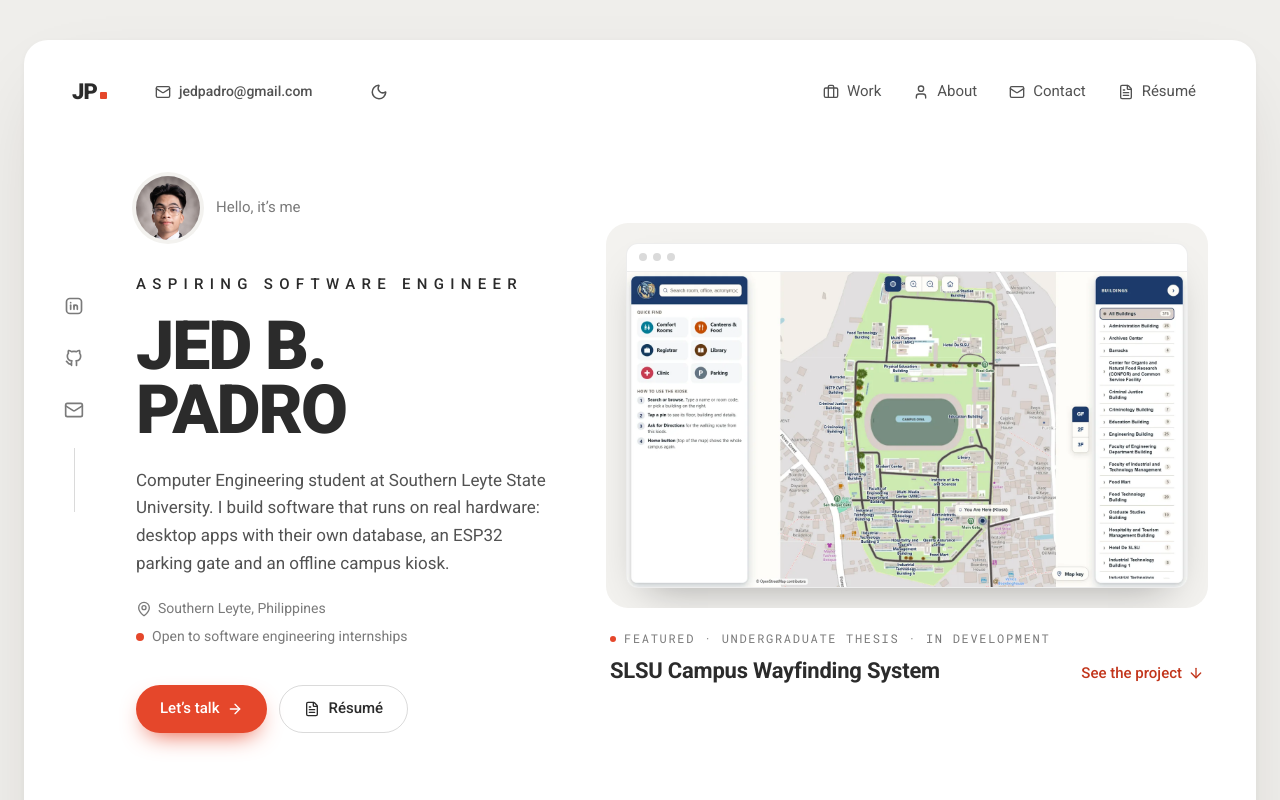
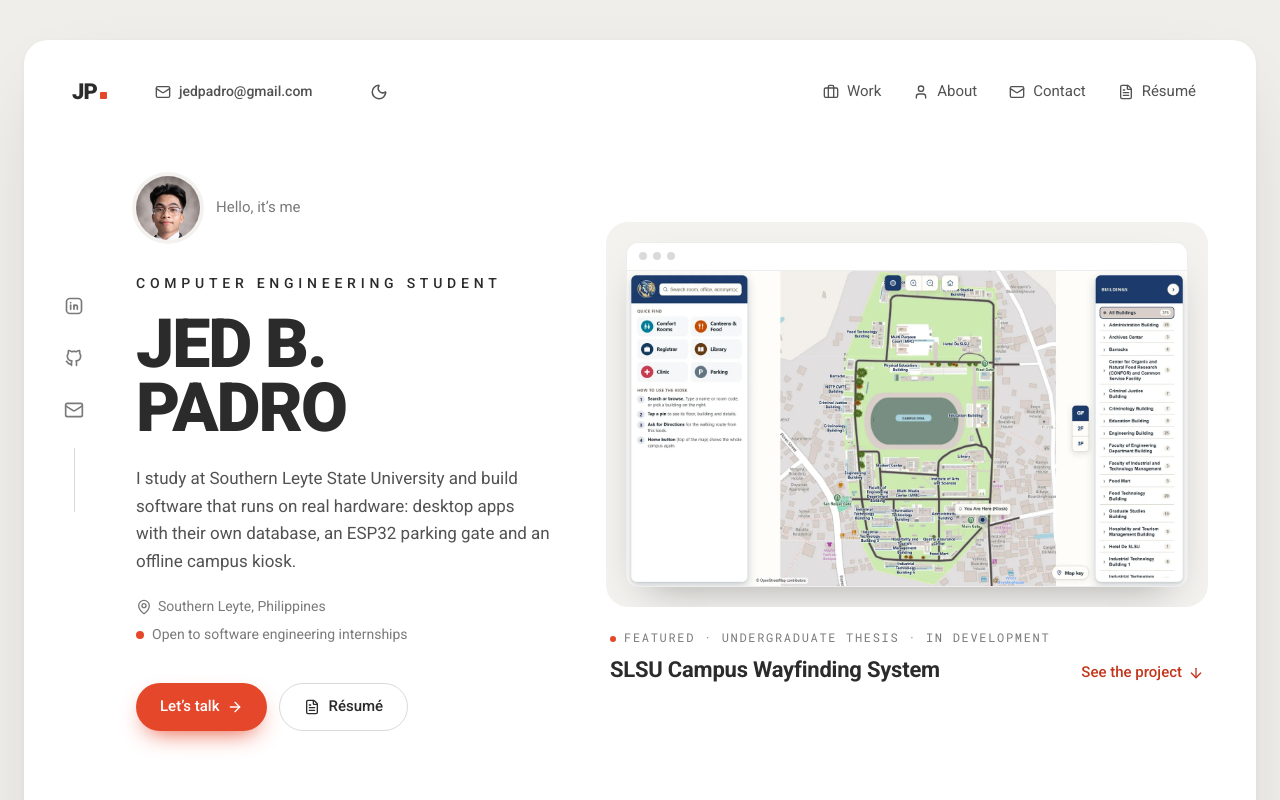
Before and after one commit to jeedp/portfolio, a React (Vite) app: page / in a window 1280 px wide. Shown: the top 800 px of the page. Built offline with nearby package versions, Linux system fonts and the light colour scheme; no server answers.

Commit message:
Title: Computer Engineering Student instead of Aspiring Software Engineer

```diff
--- a/index.html
+++ b/index.html
@@ -3,7 +3,7 @@
   <head>
     <meta charset="UTF-8" />
     <meta name="viewport" content="width=device-width, initial-scale=1.0, viewport-fit=cover" />
-    <title>Jed B. Padro · Computer Engineering Student and Aspiring Software Engineer</title>
+    <title>Jed B. Padro · Computer Engineering Student</title>
     <meta name="description" content="Portfolio and online résumé of Jed B. Padro, a Computer Engineering student at Southern Leyte State University building desktop, IoT and web systems. Open to software engineering internships." />
     <meta name="author" content="Jed B. Padro" />
     <meta name="theme-color" content="#efeeeb" />
@@ -12,13 +12,13 @@
     <link rel="apple-touch-icon" href="%BASE_URL%apple-touch-icon.png" />
 
     <meta property="og:type" content="profile" />
-    <meta property="og:title" content="Jed B. Padro · Aspiring Software Engineer" />
+    <meta property="og:title" content="Jed B. Padro · Computer Engineering Student" />
     <meta property="og:description" content="Desktop, IoT and web projects by a Computer Engineering student at SLSU. Open to software engineering internships." />
     <meta property="og:url" content="https://jeedp.github.io/portfolio/" />
     <meta property="og:image" content="https://jeedp.github.io/portfolio/og-image.jpg" />
     <meta property="og:image:width" content="1200" />
     <meta property="og:image:height" content="630" />
-    <meta property="og:image:alt" content="Jed B. Padro, aspiring software engineer, beside a screenshot of his SLSU campus wayfinding kiosk" />
+    <meta property="og:image:alt" content="Jed B. Padro, Computer Engineering student, beside a screenshot of his SLSU campus wayfinding kiosk" />
     <meta name="twitter:card" content="summary_large_image" />
 
     <link rel="preconnect" href="https://fonts.googleapis.com" />
--- a/src/data/profile.ts
+++ b/src/data/profile.ts
@@ -8,7 +8,6 @@ export const profile = {
   name: 'Jed B. Padro',
   shortName: 'Jed Padro',
   title: 'Computer Engineering Student',
-  subtitle: 'Aspiring Software Engineer',
   location: 'Southern Leyte, Philippines',
   email: 'jedpadro@gmail.com',
   github: 'https://github.com/jeedp',
--- a/src/sections/Hero.tsx
+++ b/src/sections/Hero.tsx
@@ -29,14 +29,14 @@ export function Hero() {
         </div>
 
         <h1 id="hero-title" className="mt-8">
-          <span className="spaced block text-[13px] font-medium uppercase tracking-[0.3em] text-ink sm:text-[15px] sm:tracking-[0.42em]">Aspiring software engineer</span>
+          <span className="spaced block text-[13px] font-medium uppercase tracking-[0.3em] text-ink sm:text-[14px] sm:tracking-[0.34em] lg:text-[13px] lg:tracking-[0.18em] xl:text-[14px] xl:tracking-[0.34em]">{profile.title}</span>
           <span className="mt-4 block text-[52px] font-black uppercase leading-[0.95] tracking-[-0.03em] sm:text-[68px]">
             {profile.name}
           </span>
         </h1>
 
         <p className="mt-6 max-w-[46ch] text-[17px] leading-relaxed">
-          Computer Engineering student at Southern Leyte State University. I build software that runs on real hardware:
+          I study at Southern Leyte State University and build software that runs on real hardware:
           desktop apps with their own database, an ESP32 parking gate and an offline campus kiosk.
         </p>
 
```
